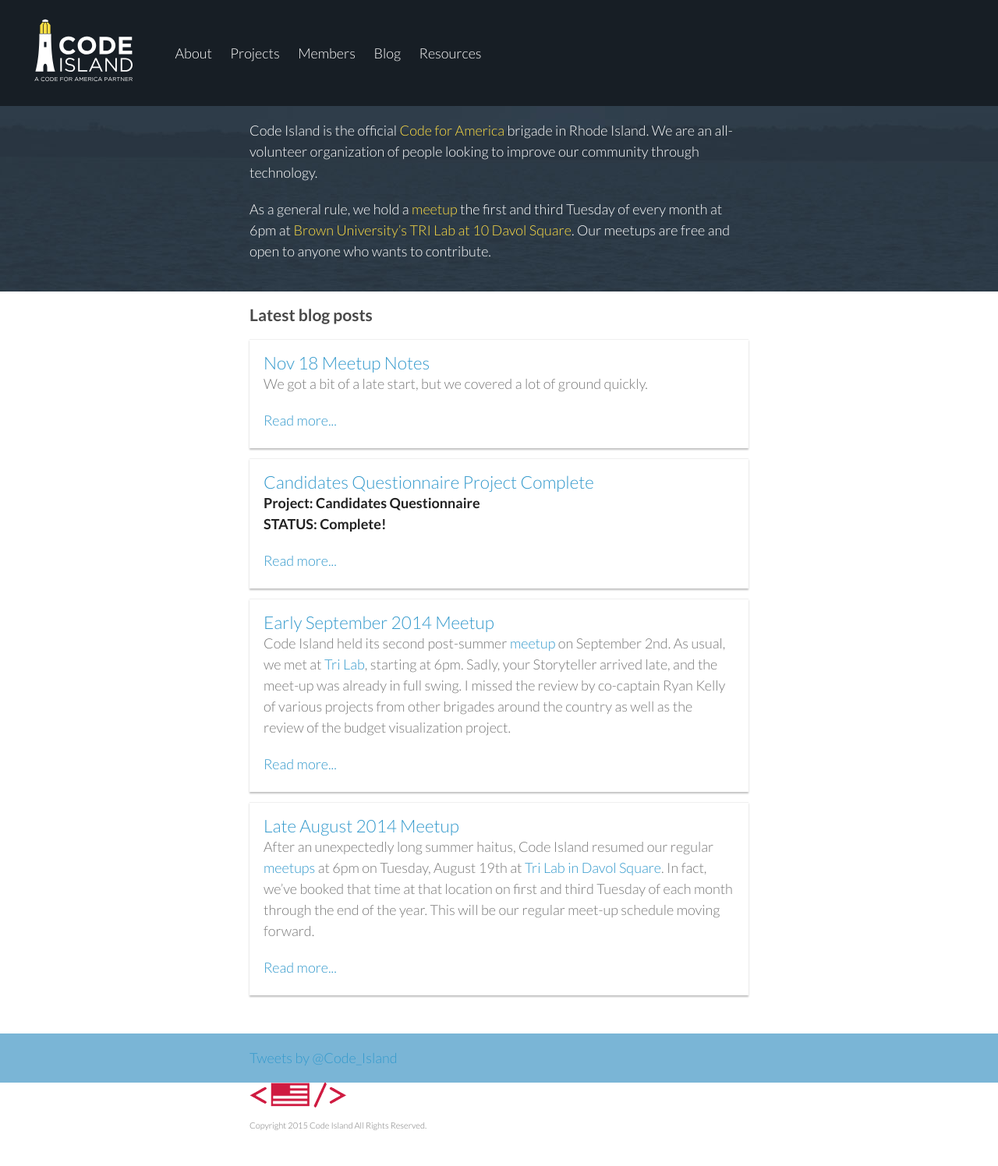
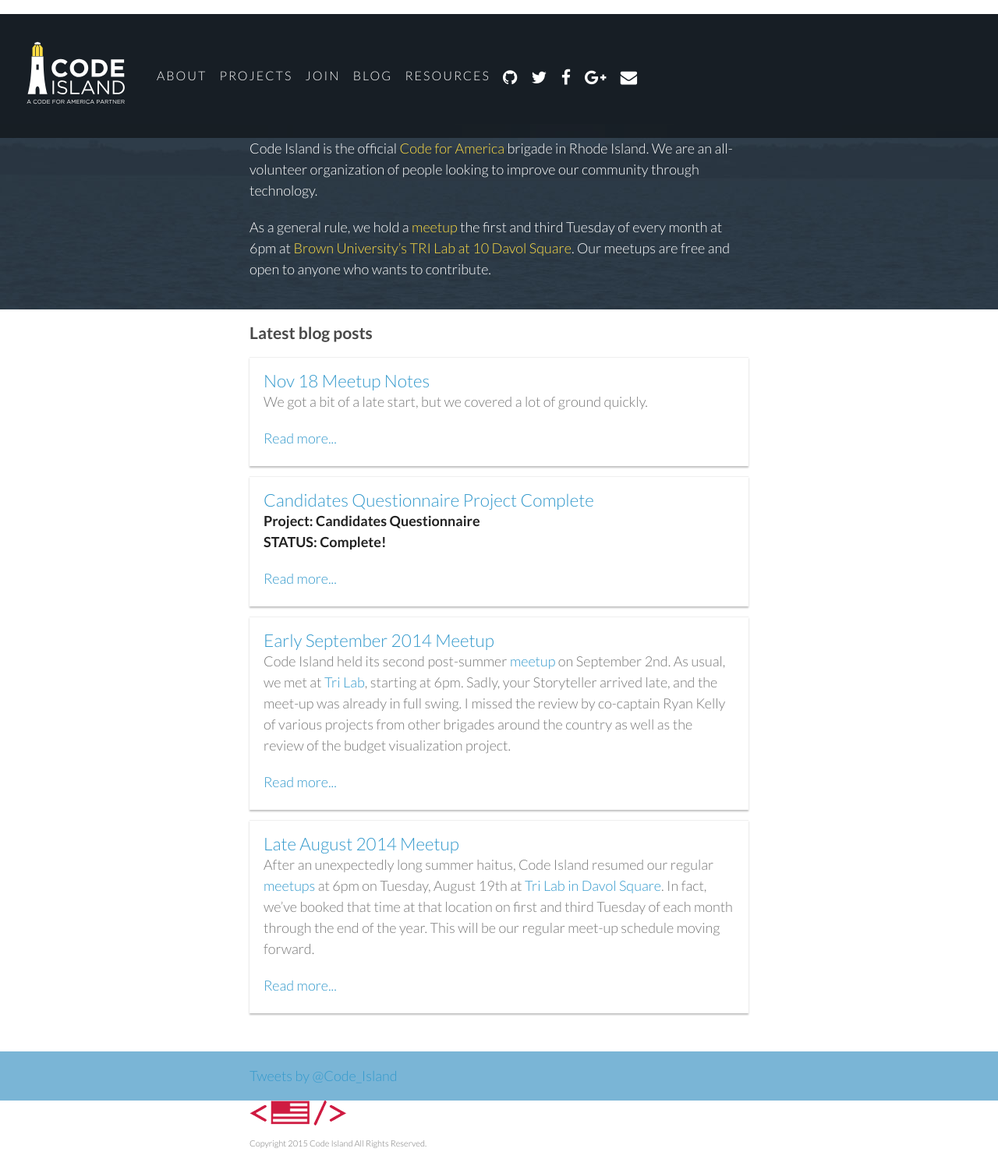
Before and after one commit to codeisland/codeisland.github.io, a Jekyll site: the page built from index.html, in a window 1280 px wide. Shown: the whole page at 78% size. Built offline with Jekyll 4.4.1, drawn with Linux system fonts in a browser that asks for light colours; nearby versions of some CDN libraries; comment, search, counter and statistics services are not loaded; before the commit the page ends 1473 px from its top, so only the background shows below that.

Commit message:
Header Nav - new style, responsive, social links

```diff
--- /dev/null
+++ b/_includes/foot.html
@@ -0,0 +1,4 @@
+<!-- JS Polyfill for classList -->
+<script src="//cdnjs.cloudflare.com/ajax/libs/classlist/2014.01.31/classList.min.js"></script>
+<!-- Responsive Menu Trigger -->
+<script src="/javascripts/responsive.menu.js" type="text/javascript"></script>
--- a/_includes/header.html
+++ b/_includes/header.html
@@ -1,10 +1,29 @@
-<header id="header" class="site-width">
+<header class="site-width">
   <nav>
-    <a href="/" class="home"><img src="/images/logos/code-island-logo.svg" width="155" /></a>
-    <a href="/about/" class="about">About</a>
-    <a href="/projects/" class="projects">Projects</a>
-    <a href="/members/" class="members">Members</a>
-    <a href="/blog/" class="blog">Blog</a>
-    <a href="/resources/" class="resources">Resources</a>
+    <div id="banner">
+    	<a href="/" class="logo" title="Home">
+    		<img src="/images/logos/code-island-logo.svg" class="svg" width="155" height="116"/>
+    		<!--[if lt IE 9]>
+	    		<img src="/images/logos/code-island-logo.png" class="png" />
+	    		<style> .svg { display: none } </style>
+    		<![endif]-->
+    	</a>
+
+    	<a href="#" id="links-trigger" class="text-right"><i class="fa fa-2x fa-bars"></i></a>
+    </div>
+    <div id="links">
+	    <a href="/about/" title="About">About</a>
+	    <a href="/projects/" title="Projects">Projects</a>
+	    <a href="/join/" title="Join">Join</a>
+	    <a href="/blog/" title="Blog">Blog</a>
+	    <a href="/resources/" title="Resources">Resources</a>
+	    <div id="social">
+		    <a href="https://github.com/codeisland/" target="_blank" title="Code Island on Github"><i class="fa fa-lg fa-github"></i></a>
+		    <a href="http://www.twitter.com/code_island" target="_blank" title="Code Island on Twitter"><i class="fa fa-lg fa-twitter"></i></a>
+		    <a href="https://www.facebook.com/codeislandbrigade" target="_blank" title="Code Island on Facebook"><i class="fa fa-lg fa-facebook"></i></a>
+		    <a href="https://plus.google.com/u/0/communities/112228497378493874687" target="_blank" title="Code Island on Google+"><i class="fa fa-lg fa-google-plus"></i></a>
+		    <a href="mailto:info@code-island.org" title="Email Code Island"><i class="fa fa-lg fa-envelope"></i></a>
+		  </div>
+	  </div>
   </nav>
 </header>
--- a/stylesheets/styles.css
+++ b/stylesheets/styles.css
@@ -107,36 +107,6 @@
   max-width:100%;
 }
 
-header {
-  background: #2f3d4a;
-  margin: -1em 0 1em;
-  padding: 1em;
-}
-header nav {
-  background: rgba(0,0,0,.5);
-  height: 100px;
-  margin: -1em;
-  padding: 1em;
-}
-header h1 {
-  float: left;
-}
-
-header a {
-  color: #fff;
-  margin: -1em 0;
-  padding: 7px 10px 7px 10px;
-}
-header a:first-child {
-  font-weight: bold;
-  margin-right: 1em;
-}
-
-nav a {
-  display: inline-block;
-  vertical-align: middle;
-}
-
 /* YOU ARE HERE */
 .about nav .about,
 .projects nav .projects,
@@ -216,12 +186,99 @@
   margin:0 0 20px;
 }
 
+
+
+/* NAV BAR
+****************************/
+
+header {
+  background: #2f3d4a;
 }
+header nav {
+  background: rgba(0,0,0,.5);
+  height: auto;
+  padding: 1em;
+  position: relative;
 }
-  display: inline-block;
-  list-style: none;
+header h1 {
+  float: left;
+}
+
+#links a {
+  padding: .4em;
+  text-transform: uppercase;
+  letter-spacing: 2px;
+  font-size: 16px;
+}
+#links a,
+a#links-trigger {
+  color: #fff;
+  -webkit-transition: .25s ease all;
+  -moz-transition: .25s ease all;
+  transition: .25s ease all;
+}
+#links a:hover,
+a#links-trigger:hover {
+  color: #fedd44;
+  text-decoration: none
+}
+#banner .logo img {
   margin-right: 1em;
 }
-footer img {
-  margin-left: -20px;
+#banner, #links, #social {
+  display: inline-block;
+  vertical-align: middle;
 }
+#links-trigger {
+  display: none;
+}
+
+
+@media screen and (max-width: 860px) {
+  header nav {
+    padding: 0
+  }
+  #banner {
+    display: block;
+    border-bottom: 1px solid rgba(255, 255, 255, 0.05);
+  }
+  #banner .logo img {
+    padding: 1em;
+  }
+  #links-trigger {
+    display: inline-block;
+    position: absolute;
+    right: 2em;
+    top: 60px;
+  }
+  #links {
+    display: block;
+    max-height: 0;
+    overflow: hidden;
+    -webkit-transition: 0.8s ease max-height;
+    -moz-transition: 0.8s ease max-height;
+    transition: 0.8s ease max-height;
+  }
+  #links.show {
+    max-height: 400px;
+  }
+  #links.show,
+  #links > a,
+  #social {
+    display: block;
+    text-align: center;
+  }
+  #links > a,
+  #social {
+    border-bottom: 1px solid rgba(255, 255, 255, 0.05);
+    padding: .4em 0 .8em;
+    margin: .4em 0
+  }
+  #social {
+    margin-bottom: 0;
+  }
+}
+
+
+
+}
```
Also changed, not shown: javascripts/responsive.menu.js (added, +8 -0 lines).
